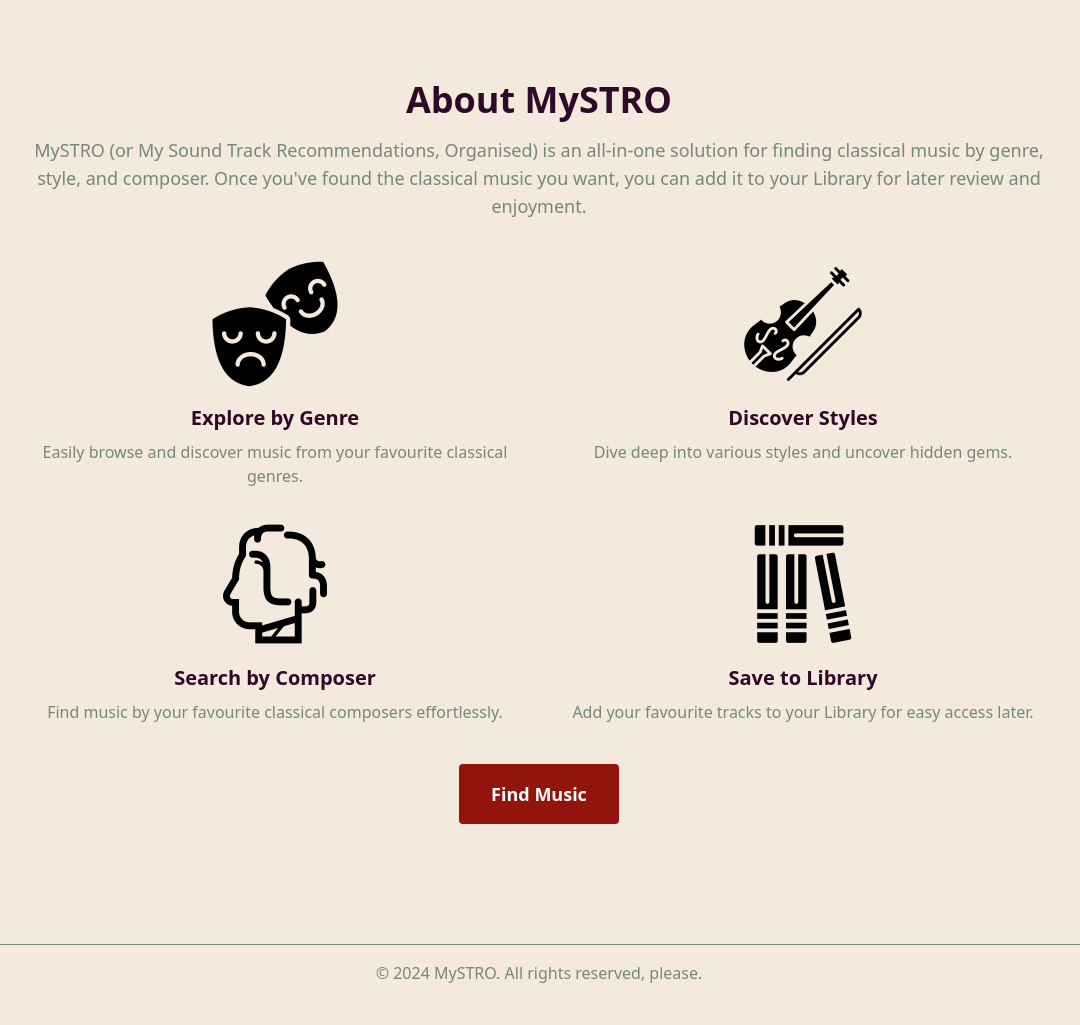
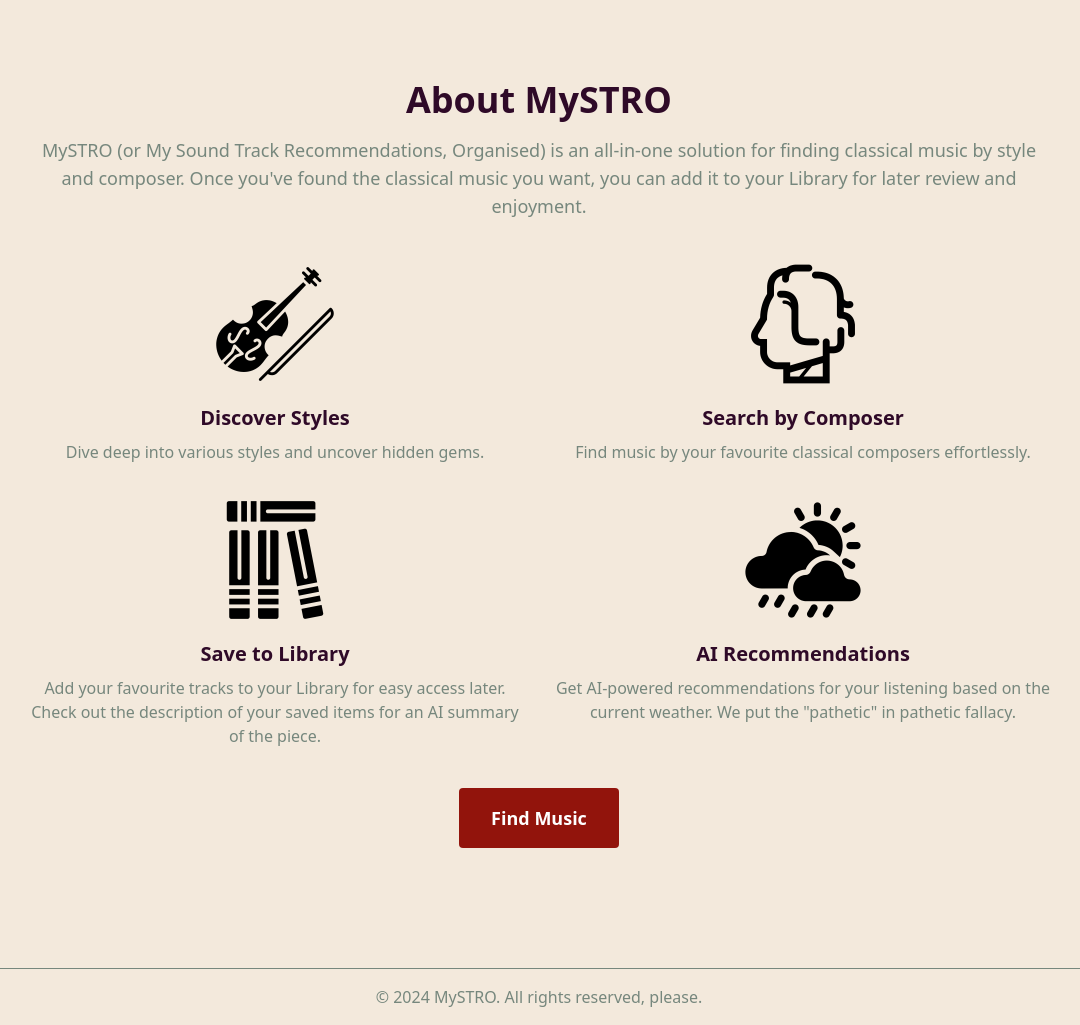
Before and after one commit to aoneillmark/mySTRO, a Flask app: page / in a window 1280 px wide. Shown: the part 72-1097 px from the top of the page, without its empty margins (101-1181 px from the left). Before the commit the page ends 1055 px from the top, so only its background shows below. Run offline with Flask 3, Linux system fonts and the light colour scheme.

Commit message:
Updated about page to talk about weather

```diff
--- a/src/templates/about.html
+++ b/src/templates/about.html
@@ -3,7 +3,7 @@
 {% block title %}About MySTRO{% endblock %}
 
 {% block content %}
-<div class="bg-linen p-10">
+<div class="bg-linen p-10 flex justify-center items-center min-h-screen">
     <!-- Main Content -->
     <main class="mt-10 max-w-5xl mx-auto">
         <!-- Introduction Section -->
@@ -11,18 +11,13 @@
             <h2 class="text-4xl font-bold text-dark-purple">About MySTRO</h2>
             <p class="text-battleship-gray mt-4 text-lg">
                 MySTRO (or My Sound Track Recommendations, Organised) is an all-in-one solution for finding classical music by
-                genre, style, and composer. Once you've found the classical music you want, you can add it to your Library for
+                style and composer. Once you've found the classical music you want, you can add it to your Library for
                 later review and enjoyment.
             </p>
         </section>
 
         <!-- Feature Highlights -->
         <section class="mt-10 grid grid-cols-1 md:grid-cols-2 gap-8">
-            <div class="flex flex-col items-center text-center">
-                <img src="/static/images/genres.png" alt="Genres" class="w-32 h-32">
-                <h3 class="text-xl font-semibold text-dark-purple mt-4">Explore by Genre</h3>
-                <p class="text-battleship-gray mt-2">Easily browse and discover music from your favourite classical genres.</p>
-            </div>
             <div class="flex flex-col items-center text-center">
                 <img src="/static/images/violin.png" alt="Styles" class="w-32 h-32">
                 <h3 class="text-xl font-semibold text-dark-purple mt-4">Discover Styles</h3>
@@ -36,7 +31,12 @@
             <div class="flex flex-col items-center text-center">
                 <img src="/static/images/library.png" alt="Library" class="w-32 h-32">
                 <h3 class="text-xl font-semibold text-dark-purple mt-4">Save to Library</h3>
-                <p class="text-battleship-gray mt-2">Add your favourite tracks to your Library for easy access later.</p>
+                <p class="text-battleship-gray mt-2">Add your favourite tracks to your Library for easy access later. Check out the description of your saved items for an AI summary of the piece.</p>
+            </div>
+            <div class="flex flex-col items-center text-center">
+                <img src="/static/images/weather.png" alt="AI Recommendations" class="w-32 h-32">
+                <h3 class="text-xl font-semibold text-dark-purple mt-4">AI Recommendations</h3>
+                <p class="text-battleship-gray mt-2">Get AI-powered recommendations for your listening based on the current weather. We put the "pathetic" in pathetic fallacy.</p>
             </div>
         </section>
 
```
Also changed, not shown: src/static/images/weather.png (added).
